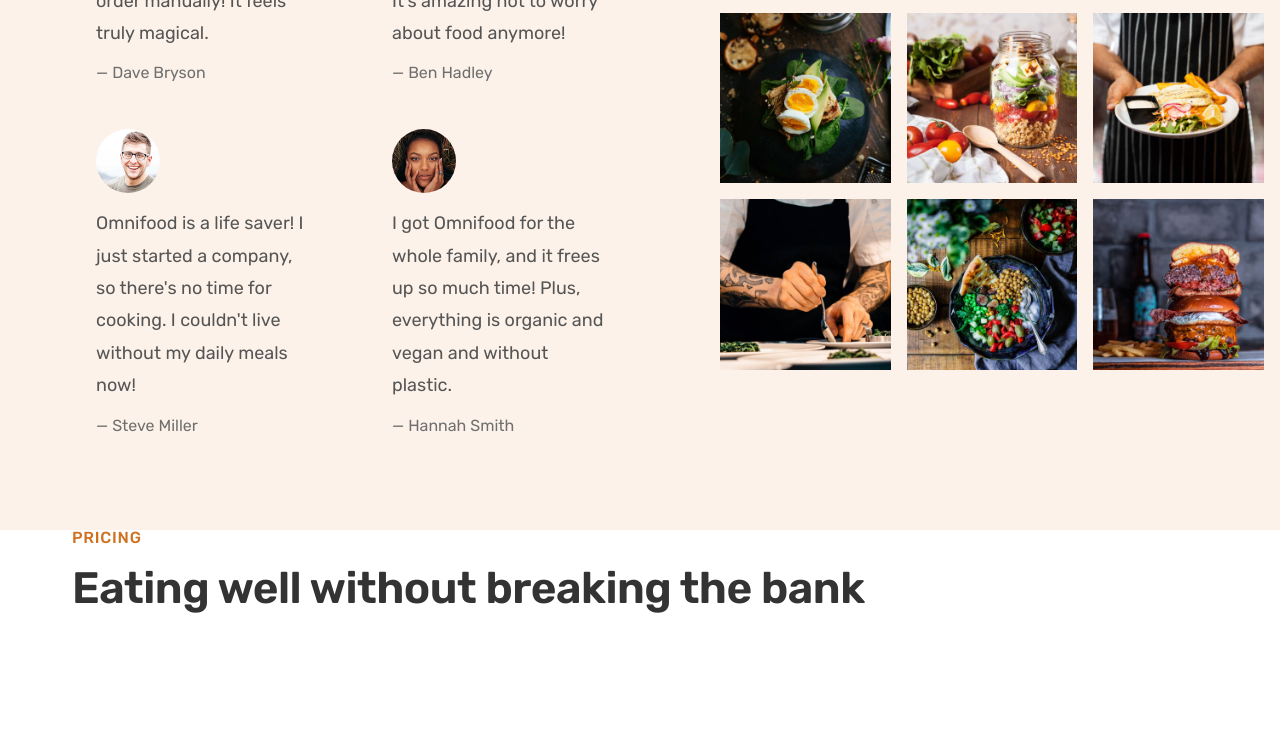
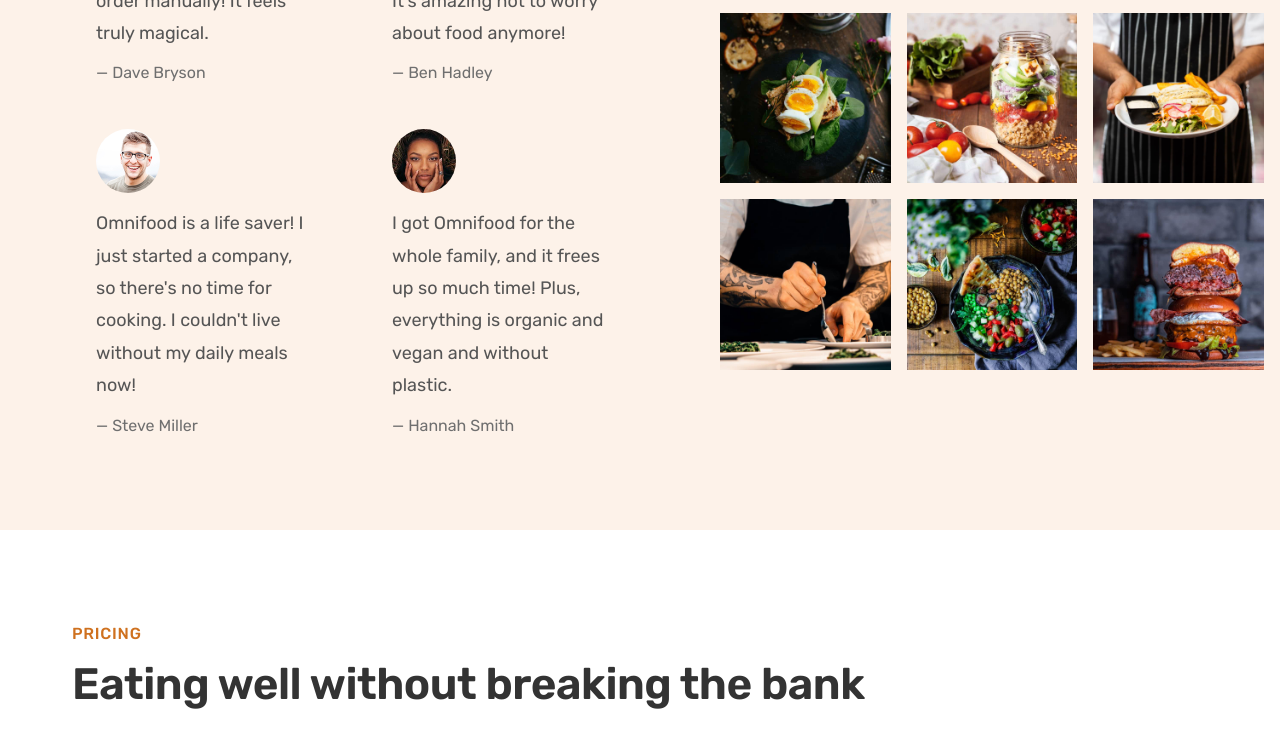
Before and after one commit to zakiyacoding/Zakiya-demo, a plain HTML site: page index.html in a window 1280 px wide. Shown: the part 4081-4829 px from the top of the page. Before the commit the page ends 4791 px from the top, so only its background shows below. Drawn offline with nearby package versions, Linux system fonts and the light colour scheme.

Commit message:
new year

```diff
--- a/content/css/style.css
+++ b/content/css/style.css
@@ -390,6 +390,6 @@
 /* MEALS SECTION */
 /**********************************/
 
-.section-meals {
+.section-pricing {
   padding: 9.6rem 0;
 }
```
